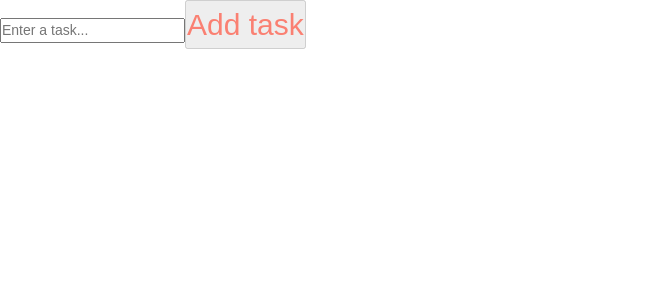
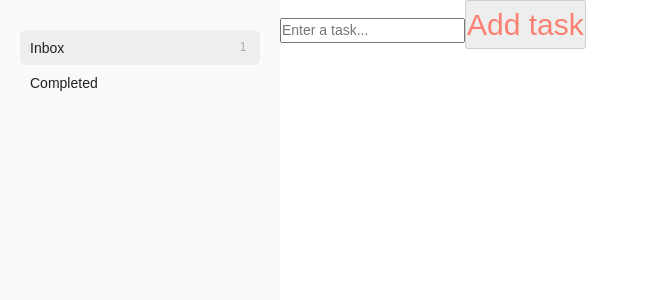
Before and after one commit to SirKaelan/Todo, a React (Create React App) app: page / in a window 1280 px wide. Shown: the top 300 px of the page, without its empty margins (0-649 px from the left). Built offline with nearby package versions, Linux system fonts and the light colour scheme.

Commit message:
Additional folder structure changes and Start work on rough first version of HTML

```diff
--- a/src/App.tsx
+++ b/src/App.tsx
@@ -4,7 +4,12 @@ import "./App.css";
 import { Home } from "./pages";
 
 const App = (): JSX.Element => {
-  return <Home />;
+  return (
+    // Might need to change how i grab this class
+    <div className="container">
+      <Home />
+    </div>
+  );
 };
 
 export default App;
--- a/src/pages/home.tsx
+++ /dev/null
@@ -1,23 +0,0 @@
-import React from "react";
-
-import { TodoList, CreateTodoForm, EditTodoForm } from "../features/todos";
-import { Overlay, useGetOverlay, useSetOverlay } from "../features/ui";
-import { useGetTodoId } from "./page-context";
-
-export const Home = (): JSX.Element => {
-  const showOverlay = useGetOverlay();
-  const setOverlay = useSetOverlay();
-  const todoId = useGetTodoId();
-
-  return (
-    <>
-      <CreateTodoForm placeholderText="Enter a task..." />
-      <TodoList />
-      {showOverlay && (
-        <Overlay setOverlay={setOverlay}>
-          <EditTodoForm todoId={todoId} />
-        </Overlay>
-      )}
-    </>
-  );
-};
--- a/src/pages/index.ts
+++ b/src/pages/index.ts
@@ -1,2 +1,2 @@
-export { Home } from "./home";
+export { Home } from "./todos/home";
 export { PageDataProvider, useSetTodoId } from "./page-context";
--- /dev/null
+++ b/src/pages/todos/home.tsx
@@ -0,0 +1,45 @@
+import React from "react";
+import styles from "./todos.module.scss";
+
+import { TodoList, CreateTodoForm, EditTodoForm } from "../../features/todos";
+import { Overlay, useGetOverlay, useSetOverlay } from "../../features/ui";
+import { useGetTodoId } from "../page-context";
+
+export const Home = (): JSX.Element => {
+  const showOverlay = useGetOverlay();
+  const setOverlay = useSetOverlay();
+  const todoId = useGetTodoId();
+
+  return (
+    <main className={styles.tasks}>
+      <aside className={styles.tasks__nav}>
+        <nav>
+          <ul>
+            <li className={`${styles.tasks__nav__button} selected`}>
+              <img className={styles.tasks__nav__icon} src="" alt="" />
+              <a className={styles.tasks__nav__text} href="#">
+                Inbox
+              </a>
+              <span className={styles.tasks__nav__number}>1</span>
+            </li>
+
+            <li className={styles.tasks__nav__button}>
+              <img className={styles.tasks__nav__icon} src="" alt="" />
+              <a className={styles.tasks__nav__text} href="#">
+                Completed
+              </a>
+            </li>
+          </ul>
+        </nav>
+      </aside>
+
+      <CreateTodoForm placeholderText="Enter a task..." />
+      <TodoList />
+      {showOverlay && (
+        <Overlay setOverlay={setOverlay}>
+          <EditTodoForm todoId={todoId} />
+        </Overlay>
+      )}
+    </main>
+  );
+};
--- /dev/null
+++ b/src/pages/todos/todos.module.scss
@@ -0,0 +1,43 @@
+@import "../../sass-partials/variables";
+
+.tasks {
+  display: flex;
+  height: 100%;
+
+  &__nav {
+    flex: 0 1 $tasks-navigation-width;
+    padding: 3rem 2rem;
+    background-color: $tasks-nav-background-color;
+
+    &__button {
+      display: flex;
+      padding: 0.5rem;
+      border-radius: $element-border-radius;
+      cursor: pointer;
+
+      &:hover {
+        background-color: $btn-background-color;
+      }
+    }
+
+    &__icon {
+    }
+
+    &__text {
+      flex: 1;
+      color: inherit;
+      padding: 0.5rem 0 0.3rem 0.5rem;
+      line-height: 1.2;
+    }
+
+    &__number {
+      display: flex;
+      height: 2.4rem;
+      width: 2.4rem;
+      justify-content: center;
+      align-items: center;
+      font-size: $tasks-nav-number-font-size;
+      color: $tasks-nav-number-color;
+    }
+  }
+}
```
Also changed, not shown: mind_serenity/todo.txt, src/features/todos/views/inbox.module.scss (added), src/features/todos/views/inbox.tsx (added), 1 other file (tests, documents, lock files or other folders).
